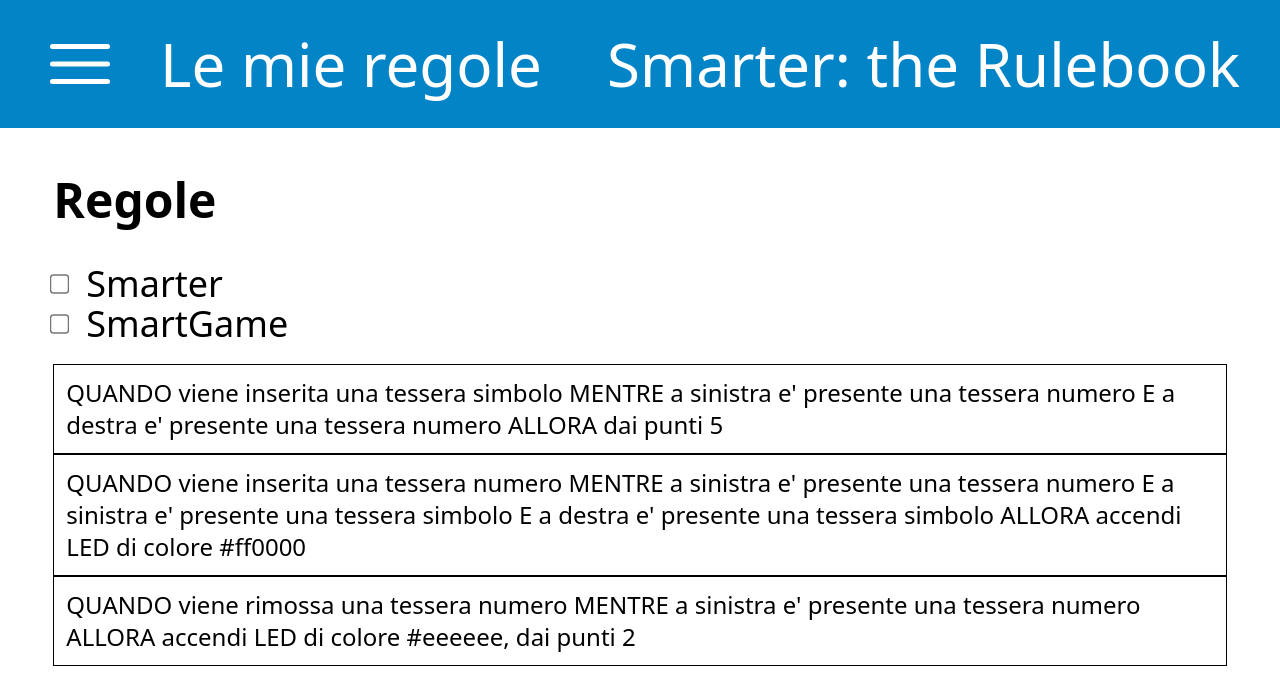
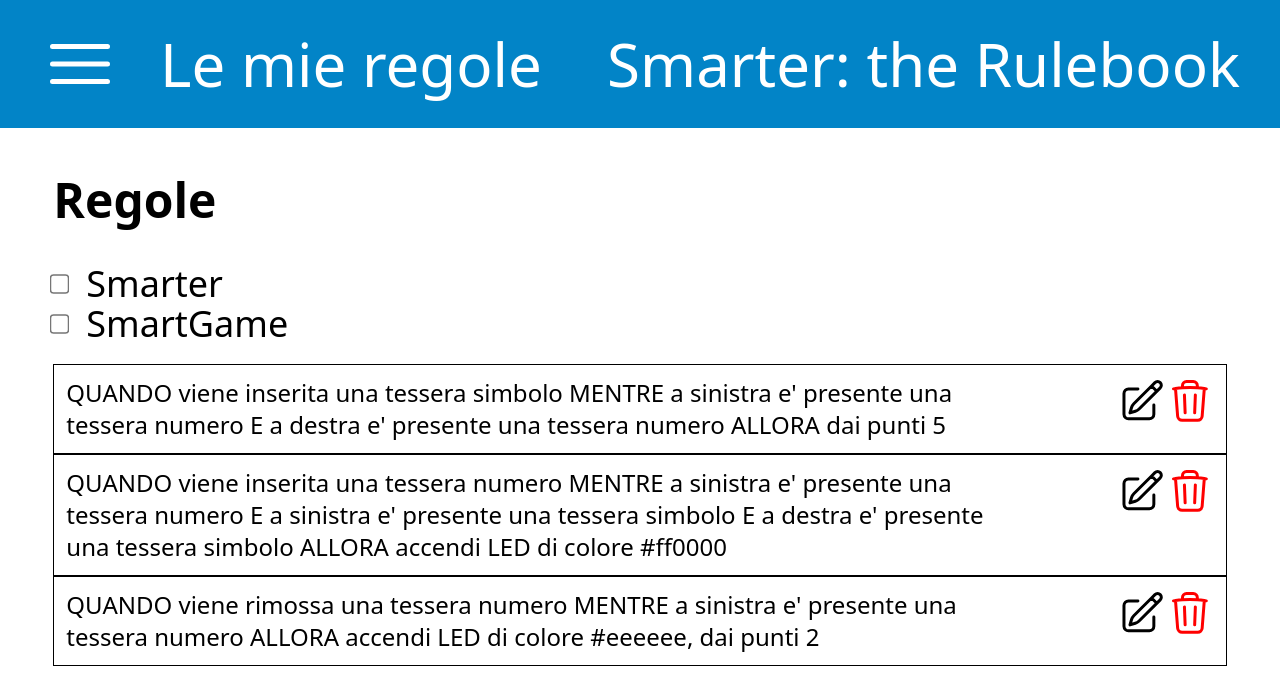
Before and after one commit to daviFrag/new-sensation, a Next.js app: page /rules in a window 1280 px wide. Shown: the top 690 px of the page. Built offline with nearby package versions, Linux system fonts and the light colour scheme.

Commit message:
crete rule menu on rule page

```diff
--- a/src/app/(main)/create/CreateLoaded.tsx
+++ b/src/app/(main)/create/CreateLoaded.tsx
@@ -21,7 +21,15 @@
           </label>
         ))}
       </div>
-      <CreateRuleMenu blocks={blocks} vocabularies={vocabularies} />
+      <CreateRuleMenu
+        blocks={blocks}
+        vocabularies={vocabularies}
+        confirm_button_text="Crea regola"
+        doSomethingWithRule={(rule) => {
+          // TODO API
+          alert(JSON.stringify(rule, null, 2));
+        }}
+      />
     </main>
   );
 }
--- a/src/app/(main)/create/CreateRuleMenu.tsx
+++ b/src/app/(main)/create/CreateRuleMenu.tsx
@@ -1,6 +1,7 @@
 import {
   Block,
   BlockScope,
+  Rule,
   RuleUnnested,
   Vocabulary,
 } from "@/utils/BlockRuleTypes";
@@ -10,8 +11,11 @@
 export default function CreateRuleMenu(props: {
   vocabularies: Vocabulary[];
   blocks: Block[];
+  confirm_button_text: string;
+  doSomethingWithRule: (rule: Rule) => void;
 }) {
-  const { vocabularies, blocks } = props;
+  const { vocabularies, blocks, confirm_button_text, doSomethingWithRule } =
+    props;
 
   const [whileArray, setWhileArray] = useState<Block[]>([]);
   const [whenArray, setWhenArray] = useState<Block[]>([]);
@@ -163,14 +167,14 @@
           </div>
         </div>
       </div>
-      <div className="w-11/12 mx-auto flex justify-end px-10">
+      <div className="w-11/12 ml-auto flex justify-end gap-10">
         <button
           onClick={() => {
             setWhenArray([]);
             setWhileArray([]);
             setDoArray([]);
           }}
-          className="text-white bg-red-500 p-5 rounded text-3xl m-5"
+          className="text-white bg-red-500 p-5 rounded text-3xl my-5"
         >
           Reset
         </button>
@@ -183,12 +187,16 @@
               scope: "SELECTOR",
             };
 
-            const rule = makeRuleNested(rule_unnested);
-            alert(JSON.stringify(rule, null, 2));
+            try {
+              const rule = makeRuleNested(JSON.parse(JSON.stringify(rule_unnested)));
+              doSomethingWithRule(rule);
+            } catch (e) {
+              alert(e);
+            }
           }}
-          className="text-white bg-sky-500 p-5 rounded text-3xl m-5"
+          className="text-white bg-sky-500 p-5 rounded text-3xl my-5"
         >
-          Crea regola
+          {confirm_button_text}
         </button>
       </div>
     </div>
--- a/src/app/(main)/rules/RulesLoaded.tsx
+++ b/src/app/(main)/rules/RulesLoaded.tsx
@@ -1,6 +1,9 @@
-import React from "react";
+import React, { useState } from "react";
 import { Block, Rule, Vocabulary } from "@/utils/BlockRuleTypes";
 import { convertRuleToString } from "@/utils/convertRuleToString";
+import Pen from "@/svg/Pen";
+import Bin from "@/svg/Bin";
+import CreateRuleMenu from "../create/CreateRuleMenu";
 
 export default function RulesLoaded(props: {
   rules: Rule[];
@@ -8,6 +11,7 @@
   blocks: Block[];
 }) {
   const { rules, vocabularies, blocks } = props;
+  const [rule_modify, setRuleModify] = useState("");
 
   return (
     <main>
@@ -24,8 +28,43 @@
       </div>
       <div className="w-11/12 mx-auto">
         {rules.map((r) => (
-          <div key={r.id} className="text-2xl border border-black p-3">
-            {convertRuleToString(r)}
+          <div
+            key={r.id}
+            className="text-2xl border border-black p-3 flex flex-col"
+          >
+            <div className=" flex justify-between">
+              <p className="w-10/12">{convertRuleToString(r)}</p>
+              <div className="w-1/12 flex">
+                <div onClick={() => setRuleModify(r.id!)}>
+                  <Pen />
+                </div>
+                <div
+                  onClick={() => {
+                    // TODO API
+                    alert(`Delete rule with id: ${r.id}`);
+                  }}
+                >
+                  <Bin />
+                </div>
+              </div>
+            </div>
+            {rule_modify === r.id && (
+              <CreateRuleMenu
+                blocks={blocks}
+                vocabularies={vocabularies}
+                confirm_button_text="Modifica regola"
+                doSomethingWithRule={(rule) => {
+                  // TODO API
+                  alert(
+                    `Modify rule with id ${r.id}: ${JSON.stringify(
+                      rule,
+                      null,
+                      2
+                    )}`
+                  );
+                }}
+              />
+            )}
           </div>
         ))}
       </div>
```
